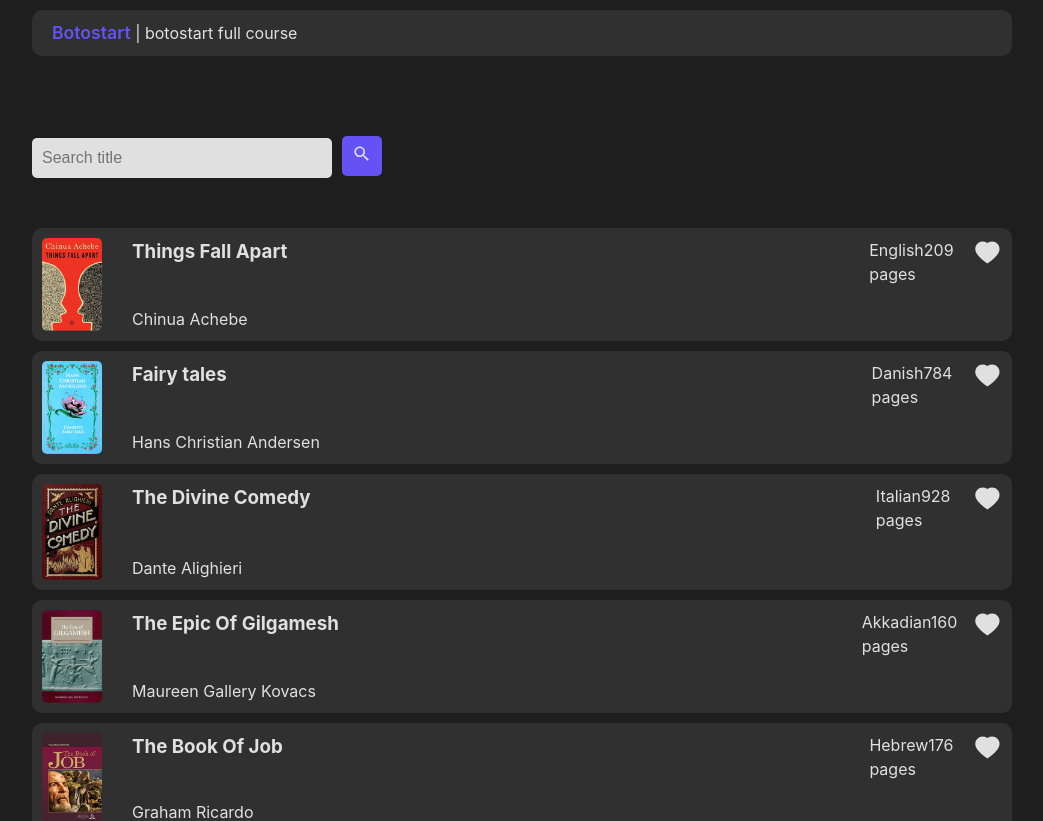
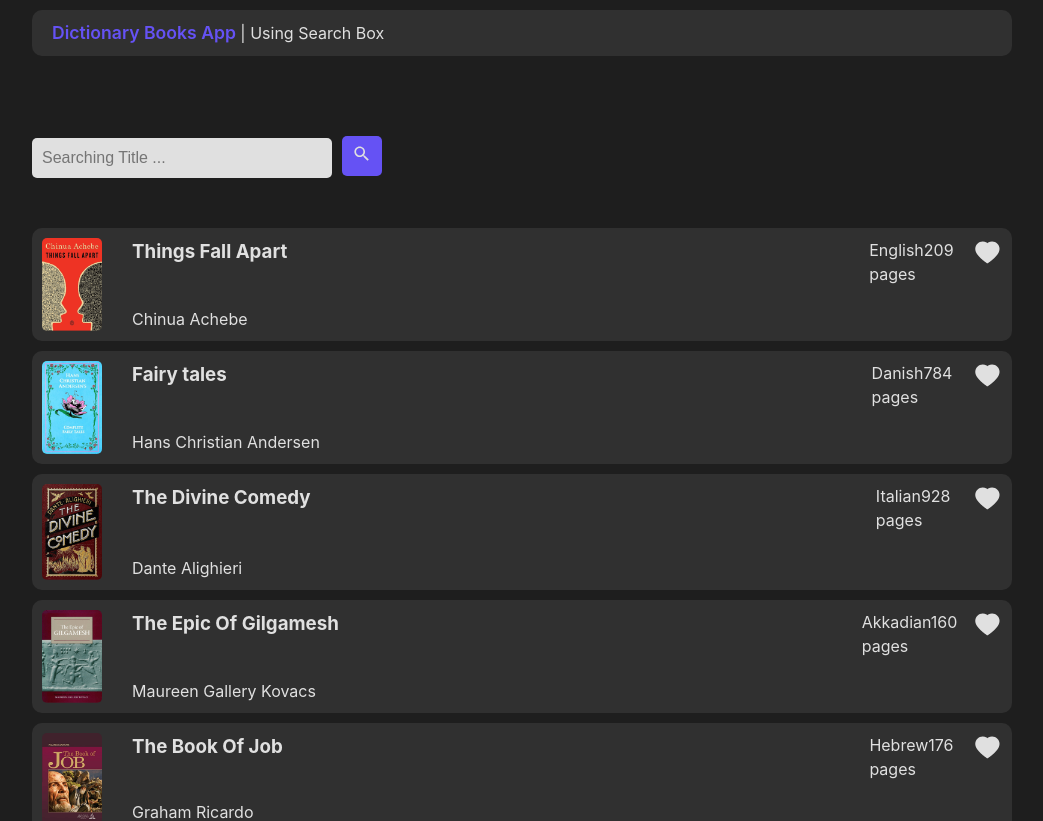
Before and after one commit to sanaz-gh/Dictionary-Reactjs, a React (Vite) app: page / in a window 1280 px wide. Shown: the top 821 px of the page, without its empty margins (118-1161 px from the left). Built offline with nearby package versions, Linux system fonts and the light colour scheme.

Commit message:
change header

```diff
--- a/src/components/SearchBox.jsx
+++ b/src/components/SearchBox.jsx
@@ -3,7 +3,7 @@ import styles from "./SearchBox.module.css";
 const SearchBox = ({search, setSearch, searchHandler}) => {
     return(
         <div className={styles.search}>
-            <input type="text" placeholder="Search title"  value={search} onChange={(e) => setSearch(e.target.value.toLowerCase())}/>
+            <input type="text" placeholder="Searching Title ... "  value={search} onChange={(e) => setSearch(e.target.value.toLowerCase())}/>
             <button onClick={searchHandler}>
                 <IoMdSearch/>
             </button>
--- a/src/layouts/Layout.jsx
+++ b/src/layouts/Layout.jsx
@@ -4,7 +4,7 @@ const Layout = ({children}) => {
   return (
     <>
       <header className={styles.header}>
-        <p><a href="#">Botostart</a> | botostart full course </p>
+        <p><a href="#"> Dictionary Books App </a> | Using Search Box </p>
       </header>
       {children}
       <footer className={styles.footer}><p>
```
